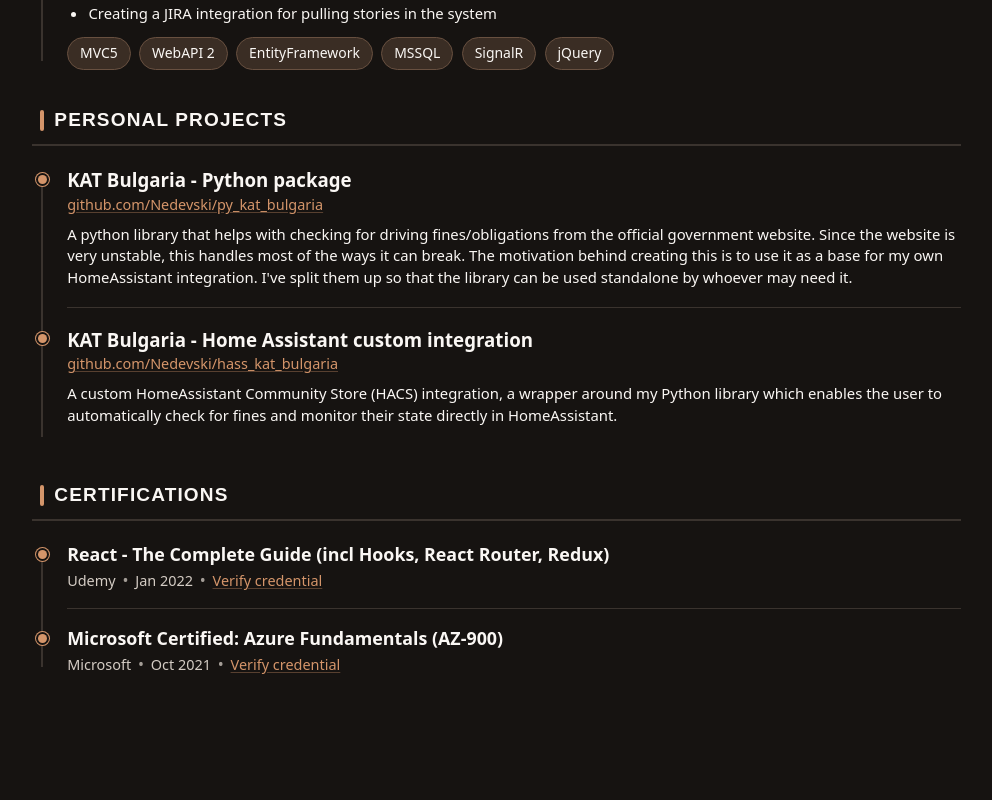
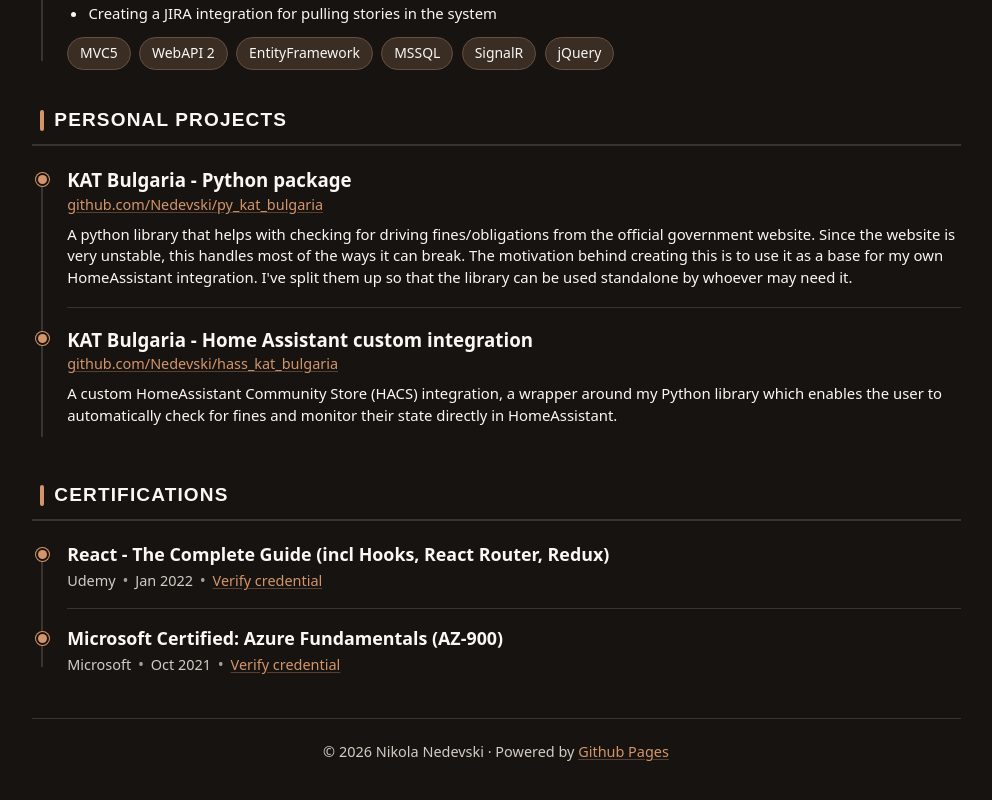
Before and after one commit to nedevski/cv, a React (Vite) app: page / in a window 1280 px wide. Shown: the part 5059-5859 px from the top of the page, without its empty margins (144-1136 px from the left). Before the commit the page ends 5794 px from the top, so only its background shows below. Built offline with nearby package versions, Linux system fonts and the light colour scheme.

Commit message:
readme and footer updates

```diff
--- a/data/cv.yaml
+++ b/data/cv.yaml
@@ -1,6 +1,7 @@
 general:
   title: Nikola Nedevski - Resume
   url: https://cv.nedev.ski
+  repository: https://github.com/nedevski/cv
   favicon: favicon.svg
   mode: dark
   theme: orange
--- a/src/components/Cv.tsx
+++ b/src/components/Cv.tsx
@@ -2,6 +2,7 @@ import type { CvData } from '../types/cv'
 import { CertificationEntry } from './CertificationEntry'
 import { ChipList } from './ChipList'
 import { ContactList } from './ContactList'
+import { CvFooter } from './CvFooter'
 import { CvHeader } from './CvHeader'
 import { CvSection } from './CvSection'
 import { EducationEntry } from './EducationEntry'
@@ -93,6 +94,8 @@ export function Cv({ data, onToggleTheme }: CvProps) {
           )}
         </div>
       </main>
+
+      <CvFooter general={data.general} profile={data.profile} />
     </div>
   )
 }
--- /dev/null
+++ b/src/components/CvFooter.tsx
@@ -0,0 +1,25 @@
+import type { GeneralConfig, Profile } from '../types/cv'
+
+interface CvFooterProps {
+  general: GeneralConfig
+  profile: Profile
+}
+
+export function CvFooter({ general, profile }: CvFooterProps) {
+  const year = new Date().getFullYear()
+  const repository = general.repository
+
+  return (
+    <footer className="cv-footer">
+      <p className="cv-footer__text">
+        &copy; {year} {profile.name}
+        {repository && (
+          <>
+            {' · '}
+            Powered by <a href={repository}>Github Pages</a>
+          </>
+        )}
+      </p>
+    </footer>
+  )
+}
--- a/src/loadCv.ts
+++ b/src/loadCv.ts
@@ -61,6 +61,10 @@ function parseGeneral(data: Record<string, unknown>): GeneralConfig {
     config.url = raw.url.trim()
   }
 
+  if (typeof raw.repository === 'string' && raw.repository.trim()) {
+    config.repository = raw.repository.trim()
+  }
+
   return config
 }
 
--- a/src/styles/cv.css
+++ b/src/styles/cv.css
@@ -68,6 +68,18 @@ a:hover {
   max-width: var(--max-width);
   margin: 0 auto;
   padding: 2.5rem 1.5rem 3.5rem;
+}
+
+.cv-footer {
+  margin-top: 2.5rem;
+  padding-top: 1.25rem;
+  border-top: 1px solid var(--border);
+  text-align: center;
+}
+
+.cv-footer__text {
+  font-size: 0.85rem;
+  color: var(--text-muted);
 }
 
 .cv-header {
@@ -678,6 +690,10 @@ a:hover {
     display: none;
   }
 
+  .cv-footer {
+    display: none !important;
+  }
+
   .cv-header {
     margin-bottom: 1.25rem;
     padding: 0 0 1rem;
--- a/src/types/cv.ts
+++ b/src/types/cv.ts
@@ -6,6 +6,7 @@ export interface GeneralConfig {
   theme: ColorTheme
   mode: ThemeMode
   url?: string
+  repository?: string
 }
 
 export interface Profile {
```
Also changed, not shown: 2 other files (tests, documents, lock files or other folders).
